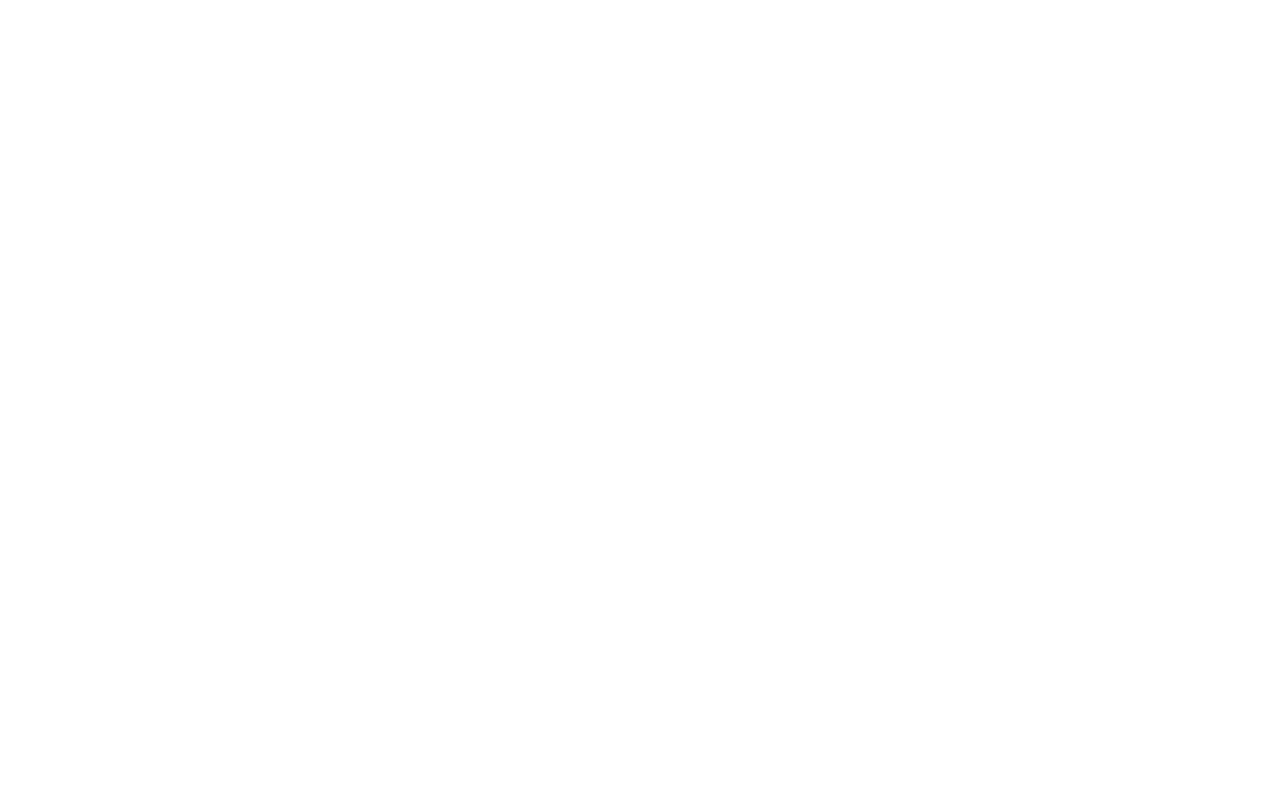
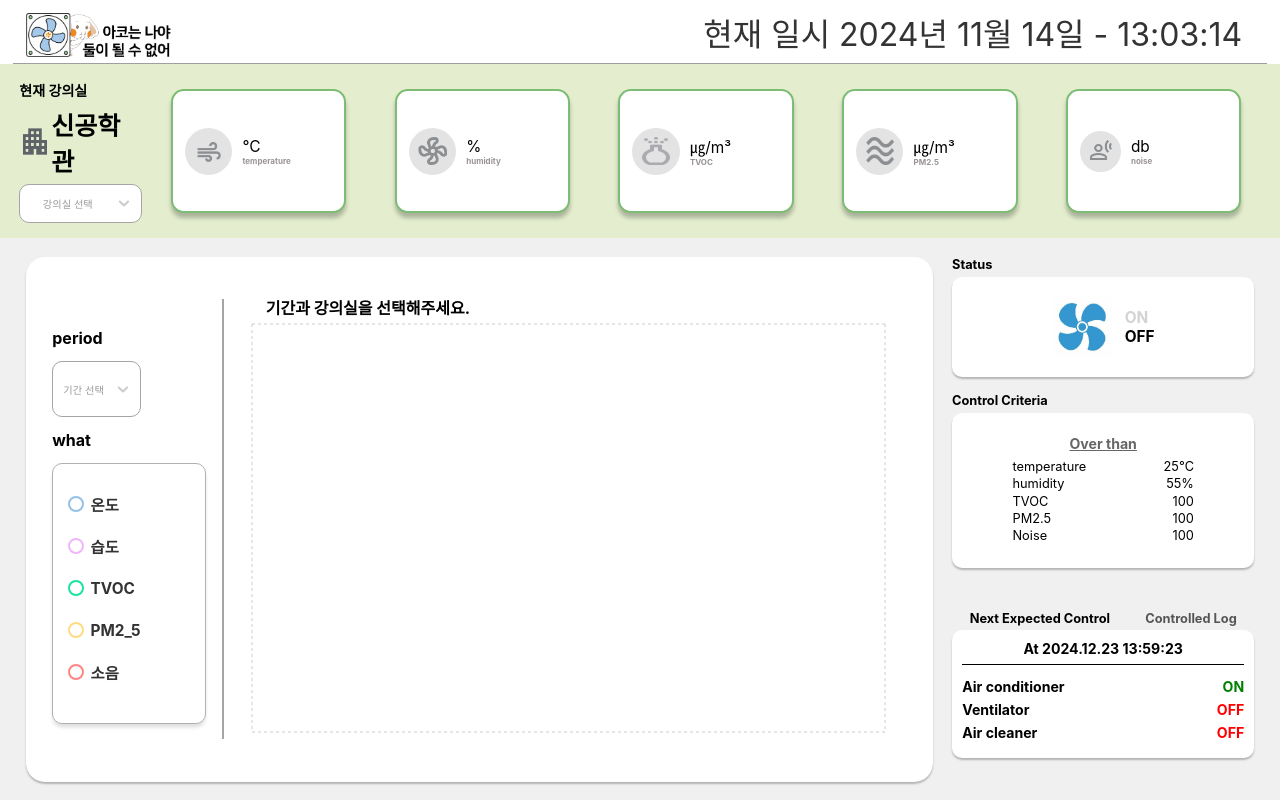
Before and after one commit to ICONICTHON/2024_ICONICTHON_TEAM_7_FE, a React (Create React App) app: page /figures/1 in a window 1280 px wide. Before the commit this address had no page. Built offline with nearby package versions, Linux system fonts and the light colour scheme; no server answers.

Commit message:
[feat] url 수정

```diff
--- a/src/App.js
+++ b/src/App.js
@@ -12,7 +12,7 @@
           {/* 기본 페이지들 */}
           <Route path="/" element={<Main />} />
           <Route path="/figures" element={<Figures />} />
-
+          <Route path="/figures/:roomNumber" element={<Figures />} /> {/* roomNumber 파라미터 추가 */}
         </Routes>
       </SensorDataProvider>
     </Router>
--- a/src/components/figures/controlCriteria/controlCriteria.module.css
+++ b/src/components/figures/controlCriteria/controlCriteria.module.css
@@ -9,6 +9,7 @@
 .title {
     font-weight: bold;
     font-size: 1vw;
+    margin-top: 5px;
     margin-bottom: 5px;
     text-align: left;
 }
--- a/src/pages/Figures/Figures.js
+++ b/src/pages/Figures/Figures.js
@@ -1,4 +1,5 @@
 import React, { useState, useContext, useEffect } from 'react';
+import { useParams, useNavigate } from 'react-router-dom';
 import Header from '../../components/common/Header/Header';
 import NEBDropdown from '../../components/figures/NEBDropdown/NEBDropdown';
 import PeriodDropdown from '../../components/figures/periodDropdown/periodDropdown';
@@ -15,7 +16,9 @@
 const buildingName = "신공학관";
 
 function Figures() {
-  const [selectedOption, setSelectedOption] = useState('');
+  const { roomNumber } = useParams();  // URL에서 roomNumber 파라미터를 받아옴
+  const navigate = useNavigate();  // useNavigate 훅 사용
+  const [selectedOption, setSelectedOption] = useState(roomNumber || '');  // 초기값으로 roomNumber 설정
   const [selectedValue, setSelectedValue] = useState('');
   const [selectedValues, setSelectedValues] = useState([]);
   const [highlightedIndex, setHighlightedIndex] = useState(null);
@@ -26,10 +29,15 @@
   useEffect(() => {
     if (selectedOption) {
       setSelectedSensorName(selectedOption);
+      navigate(`/figures/${selectedOption}`);  // URL을 선택된 강의실 번호로 변경
     }
-  }, [selectedOption, setSelectedSensorName]);
+  }, [selectedOption, setSelectedSensorName, navigate]);
 
-  const handleNEBSelect = (value) => setSelectedOption(value);
+  const handleNEBSelect = (value) => {
+    setSelectedOption(value);
+    navigate(`/figures/${value}`);  // 선택된 강의실 번호로 URL 변경
+  };
+
   const handlePeriodSelect = (value) => setSelectedValue(value);
   const handleCheckboxSelect = (values, index) => {
     setSelectedValues(values);
@@ -50,7 +58,7 @@
                   alt="building"
                   className={styles.titleImg}
                 />
-                <div>{buildingName}</div>
+               <div style={{ fontSize: '25px' }}>{buildingName}</div>
               </div>
               <NEBDropdown onSelect={handleNEBSelect} />
             </div>
@@ -64,7 +72,9 @@
             <div className={styles.leftContainer}>
               <div className={styles.leftBox}>
                 <div className={styles.select}>
+                  period
                   <PeriodDropdown height='clamp(10px, 5vw, 56px)' onSelect={handlePeriodSelect} />
+                  what
                   <WhatCheckBoxes
                     selectedValues={selectedValues}
                     onSelect={handleCheckboxSelect}
--- a/src/pages/Figures/figures.module.css
+++ b/src/pages/Figures/figures.module.css
@@ -115,7 +115,7 @@
     gap: 1vw;
     width: 90%;
     height: 78%;
-    justify-items: center;
+    justify-items: left;
 }
 
 .verticalLine {
```
